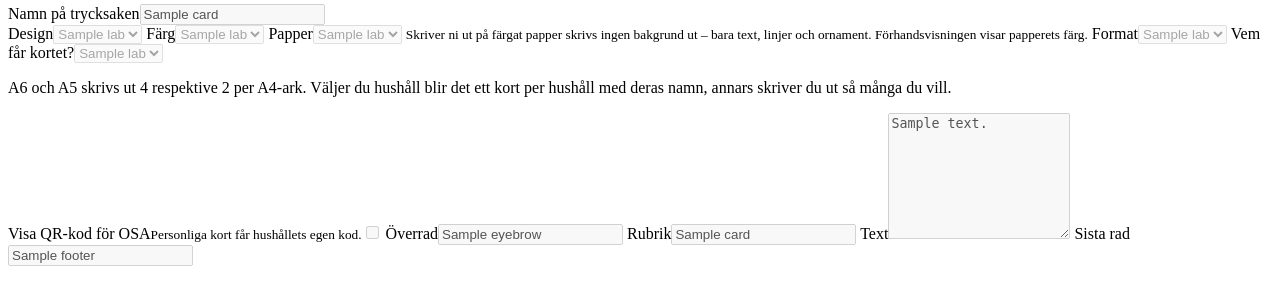
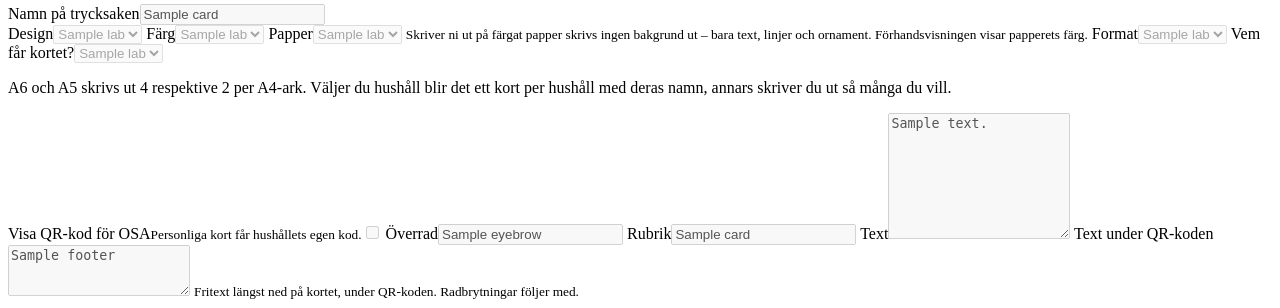
Before and after one commit to BraXhn/wedding-planner, a Python web app: template app/templates/card_edit.html in a window 1280 px wide. Shown: the part 2064-2372 px from the top of the page. Before the commit the page ends 2330 px from the top, so only its background shows below. Run offline with Jinja, Linux system fonts and the light colour scheme; the template is opened without the code that fills it: most values are stand-ins (such as "Sample title", 1, 10 or a date in 2020).

Commit message:
Trycksaker: sista raden blir fritext under QR-koden
Fältet "Sista rad" heter nu "Text under QR-koden" och är ett textfält
med flera rader (upp till 800 tecken). Radbrytningar följer med till
förhandsvisning och utskrift; platshållare fungerar som tidigare.

Co-Authored-By: Claude Opus 5.5 <noreply@anthropic.com>
Claude-Session: https://claude.ai/code/session_01AfLvw7ou4kzXzDkfh5rUJ2

```diff
--- a/app/cards.py
+++ b/app/cards.py
@@ -27,7 +27,7 @@ KINDS = [("save", "Save the date"), ("invite", "Inbjudan"), ("thanks", "Tackkort
 
 PLACEHOLDERS = ["namn", "brudpar", "initialer", "datum", "tid", "plats", "adress", "klädkod", "osa_senast", "kod", "osa_adress",
                 "present", "program"]
-LIMITS = {"eyebrow": 120, "heading": 120, "body": 1500, "footer": 300}
+LIMITS = {"eyebrow": 120, "heading": 120, "body": 1500, "footer": 800}
 
 SEED = [
     {"kind": "save", "title": "Save the date", "design": "botanisk", "color": "skog", "size": "a6l", "audience": "all",
--- a/app/routes_cards.py
+++ b/app/routes_cards.py
@@ -85,7 +85,7 @@ def _parse(form) -> tuple[dict, list[str]]:
     vals["show_qr"] = 1 if form.get("show_qr") == "on" else 0
     for k in TEXTS:
         v = str(form.get(k, "")).replace("\r\n", "\n")
-        v = v.strip() if k == "body" else " ".join(v.split())
+        v = v.strip() if k in ("body", "footer") else " ".join(v.split())  # text och sista raden får ha radbrytningar
         if len(v) > cm.LIMITS[k]:
             errors.append(f"För lång text (högst {cm.LIMITS[k]} tecken).")
         vals[k] = v[:cm.LIMITS[k]]
--- a/app/static/style.css
+++ b/app/static/style.css
@@ -477,7 +477,7 @@ body.slideshow main { max-width: none; padding: 0; }
 .pc-eyebrow { font-family: var(--sans); text-transform: uppercase; letter-spacing: .25em; font-size: 3cqw; color: var(--c); font-weight: 600; }
 .pc-heading { font-size: 9cqw; line-height: 1.1; color: var(--c); font-weight: 400; font-style: italic; overflow-wrap: anywhere; }
 .pc-body { font-size: 4.3cqw; line-height: 1.45; white-space: pre-line; overflow-wrap: anywhere; }
-.pc-footer { font-family: var(--sans); font-size: 2.8cqw; color: #6b6b6b; line-height: 1.4; }
+.pc-footer { font-family: var(--sans); font-size: 2.8cqw; color: #6b6b6b; line-height: 1.4; white-space: pre-line; overflow-wrap: anywhere; }
 .pcard:not(.p-vit) .pc-footer { color: #4d4d4d; }
 .pc-qr { width: 25cqw; margin: 1cqw 0; } .pc-qr svg { display: block; width: 100%; height: auto; } .pc-qr[hidden] { display: none; }
 .pcard [data-f]:empty { display: none; }
--- a/app/templates/card_edit.html
+++ b/app/templates/card_edit.html
@@ -48,7 +48,8 @@
     <label class="field"><span>Överrad</span><input name="eyebrow" value="{{ card.eyebrow or '' }}" maxlength="{{ limits.eyebrow }}" data-text="eyebrow" {{ 'disabled' if not can_write }}></label>
     <label class="field"><span>Rubrik</span><input name="heading" value="{{ card.heading or '' }}" maxlength="{{ limits.heading }}" data-text="heading" {{ 'disabled' if not can_write }}></label>
     <label class="field"><span>Text</span><textarea name="body" rows="8" maxlength="{{ limits.body }}" data-text="body" {{ 'disabled' if not can_write }}>{{ card.body or '' }}</textarea></label>
-    <label class="field"><span>Sista rad</span><input name="footer" value="{{ card.footer or '' }}" maxlength="{{ limits.footer }}" data-text="footer" {{ 'disabled' if not can_write }}></label>
+    <label class="field"><span>Text under QR-koden</span><textarea name="footer" rows="3" maxlength="{{ limits.footer }}" data-text="footer" {{ 'disabled' if not can_write }}>{{ card.footer or '' }}</textarea>
+      <small>Fritext längst ned på kortet, under QR-koden. Radbrytningar följer med.</small></label>
     {% if can_write %}
     <p class="small muted">Infoga i texten: {% for p in placeholders %}<button type="button" class="chip" data-insert="{{ '{' ~ p ~ '}' }}">{{ '{' ~ p ~ '}' }}</button> {% endfor %}</p>
     <div class="form-actions"><button class="btn primary">Spara</button></div>
```
Also changed, not shown: tests/test_features.py (+8 -0 lines), CHANGELOG.md.
